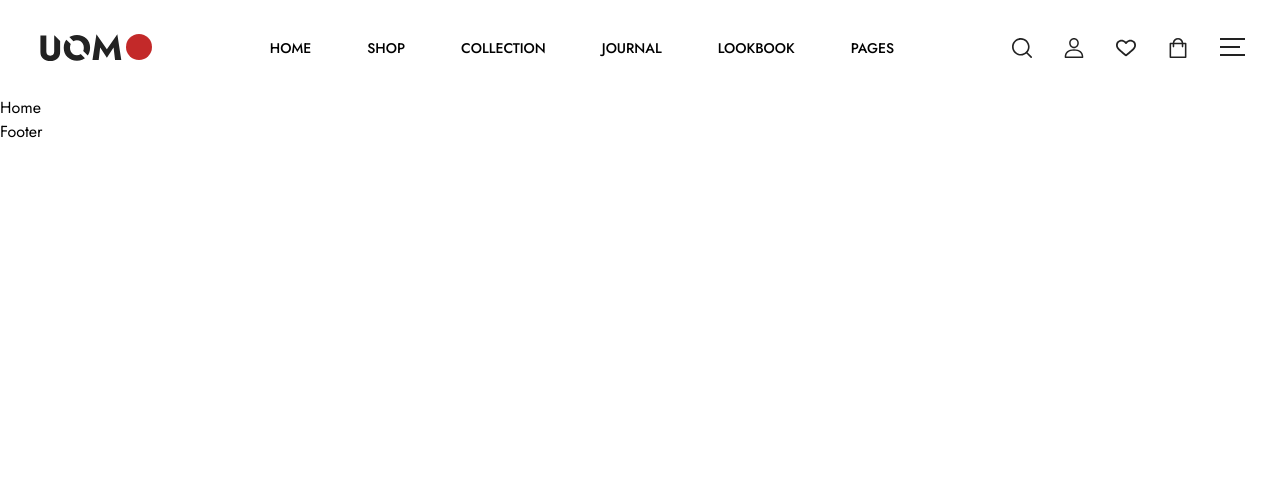
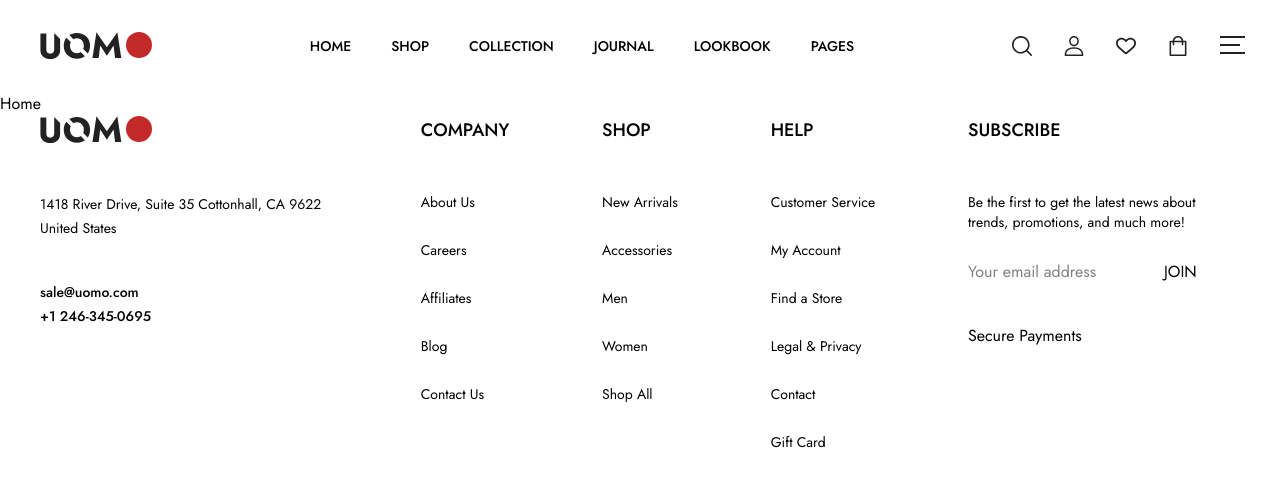
Before and after one commit to codayon/hw-ii, a React (Vite) app: page / in a window 1280 px wide. Shown: the top 486 px of the page. Built offline with nearby package versions, Linux system fonts and the light colour scheme.

Commit message:
Add half baked footer

```diff
--- a/src/assets/icons/Logo.jsx
+++ b/src/assets/icons/Logo.jsx
@@ -1,7 +1,9 @@
 import React from "react";
+import { Link } from "react-router";
 
 const Logo = () => {
   return (
+    <Link to={"/"}>
       <svg
         width="112"
         height="28"
@@ -17,6 +19,7 @@ const Logo = () => {
           fill="#222222"
         />
       </svg>
+    </Link>
   );
 };
 
--- a/src/components/layouts/Footer.jsx
+++ b/src/components/layouts/Footer.jsx
@@ -1,9 +1,105 @@
-import React from 'react'
+import React from "react";
+import Container from "../Container";
+import Flex from "../Flex";
+import Logo from "../../assets/icons/Logo";
+import { Link } from "react-router";
 
 const Footer = () => {
   return (
-    <div>Footer</div>
-  )
-}
+    <section>
+      <Container>
+        <div className="flex justify-between">
+          {/* address */}
+          <div>
+            <Logo />
+            <p className="max-w-72 pt-12 pb-10 text-sm leading-6">
+              1418 River Drive, Suite 35 Cottonhall, CA 9622 United States
+            </p>
+            <p className="max-w-28 font-medium text-sm leading-6">
+              sale@uomo.com +1 246-345-0695
+            </p>
+          </div>
+          {/* company */}
+          <div>
+            <h4 className="text-lg font-medium pb-12">COMPANY</h4>
+            <ul className="flex flex-col gap-y-7 text-sm">
+              <Link to={"/"}>
+                <li className="sliding-underline py-1.5">About Us</li>
+              </Link>
+              <Link to={"/"}>
+                <li className="sliding-underline py-1.5">Careers</li>
+              </Link>
+              <Link to={"/"}>
+                <li className="sliding-underline py-1.5">Affiliates</li>
+              </Link>
+              <Link to={"/"}>
+                <li className="sliding-underline py-1.5">Blog</li>
+              </Link>
+              <Link to={"/"}>
+                <li className="sliding-underline py-1.5">Contact Us</li>
+              </Link>
+            </ul>
+          </div>
+          {/* shop */}
+          <div>
+            <h4 className="text-lg font-medium pb-12">SHOP</h4>
+            <ul className="flex flex-col gap-y-7 text-sm">
+              <Link to={"/"}>
+                <li className="sliding-underline py-1.5">New Arrivals</li>
+              </Link>
+              <Link to={"/"}>
+                <li className="sliding-underline py-1.5">Accessories</li>
+              </Link>
+              <Link to={"/"}>
+                <li className="sliding-underline py-1.5">Men</li>
+              </Link>
+              <Link to={"/"}>
+                <li className="sliding-underline py-1.5">Women</li>
+              </Link>
+              <Link to={"/"}>
+                <li className="sliding-underline py-1.5">Shop All</li>
+              </Link>
+            </ul>
+          </div>
+          {/* help */}
+          <div>
+            <h4 className="text-lg font-medium pb-12">HELP</h4>
+            <ul className="flex flex-col gap-y-7 text-sm">
+              <Link to={"/"}>
+                <li className="sliding-underline py-1.5">Customer Service</li>
+              </Link>
+              <Link to={"/"}>
+                <li className="sliding-underline py-1.5">My Account</li>
+              </Link>
+              <Link to={"/"}>
+                <li className="sliding-underline py-1.5">Find a Store</li>
+              </Link>
+              <Link to={"/"}>
+                <li className="sliding-underline py-1.5">Legal & Privacy</li>
+              </Link>
+              <Link to={"/"}>
+                <li className="sliding-underline py-1.5">Contact</li>
+              </Link>
+              <Link to={"/"}>
+                <li className="sliding-underline py-1.5">Gift Card</li>
+              </Link>
+            </ul>
+          </div>
+          {/* subscribe */}
+          <div>
+            <h4 className="text-lg font-medium pb-12">SUBSCRIBE</h4>
+            <p className="max-w-[17rem] pb-7 text-sm">
+              Be the first to get the latest news about trends, promotions, and
+              much more!
+            </p>
+            <input type="text" placeholder="Your email address" />
+            <button>JOIN</button>
+            <h5 className="pt-10">Secure Payments</h5>
+          </div>
+        </div>
+      </Container>
+    </section>
+  );
+};
 
-export default Footer
+export default Footer;
--- a/src/components/layouts/Header.jsx
+++ b/src/components/layouts/Header.jsx
@@ -18,24 +18,24 @@ const Header = () => {
             <Logo />
           </div>
           <div>
-            <ul className="flex gap-x-10 font-medium text-sm text-">
+            <ul className="flex gap-x-10 font-medium text-sm">
               <Link to={"/"}>
-                <li className="sliding-underline px-2 py-1.5">HOME</li>
+                <li className="sliding-underline py-1.5">HOME</li>
               </Link>
               <Link to={"shop"}>
-                <li className="sliding-underline px-2 py-1.5">SHOP</li>
+                <li className="sliding-underline py-1.5">SHOP</li>
               </Link>
               <Link to={"collection"}>
-                <li className="sliding-underline px-2 py-1.5">COLLECTION</li>
+                <li className="sliding-underline py-1.5">COLLECTION</li>
               </Link>
               <Link to={"journal"}>
-                <li className="sliding-underline px-2 py-1.5">JOURNAL</li>
+                <li className="sliding-underline py-1.5">JOURNAL</li>
               </Link>
               <Link to={"lookbook"}>
-                <li className="sliding-underline px-2 py-1.5">LOOKBOOK</li>
+                <li className="sliding-underline py-1.5">LOOKBOOK</li>
               </Link>
               <Link to={"pages"}>
-                <li className="sliding-underline px-2 py-1.5">PAGES</li>
+                <li className="sliding-underline py-1.5">PAGES</li>
               </Link>
             </ul>
           </div>
--- a/src/index.css
+++ b/src/index.css
@@ -3,6 +3,7 @@ body {
 }
 
 .sliding-underline {
+  display: inline;
   position: relative;
 }
 
```
Also changed, not shown: 1 other file (tests, documents, lock files or other folders). Lines whose indentation alone changed are shown as unchanged.
